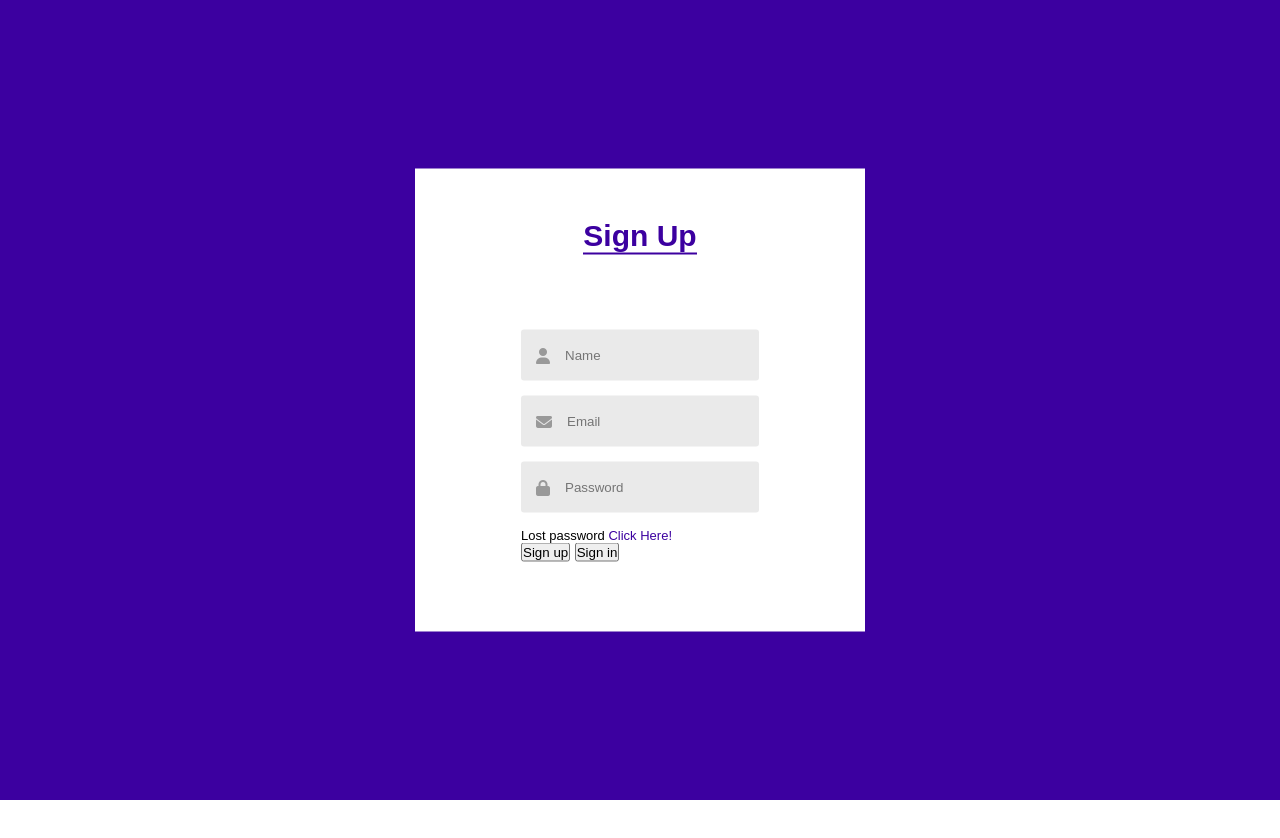
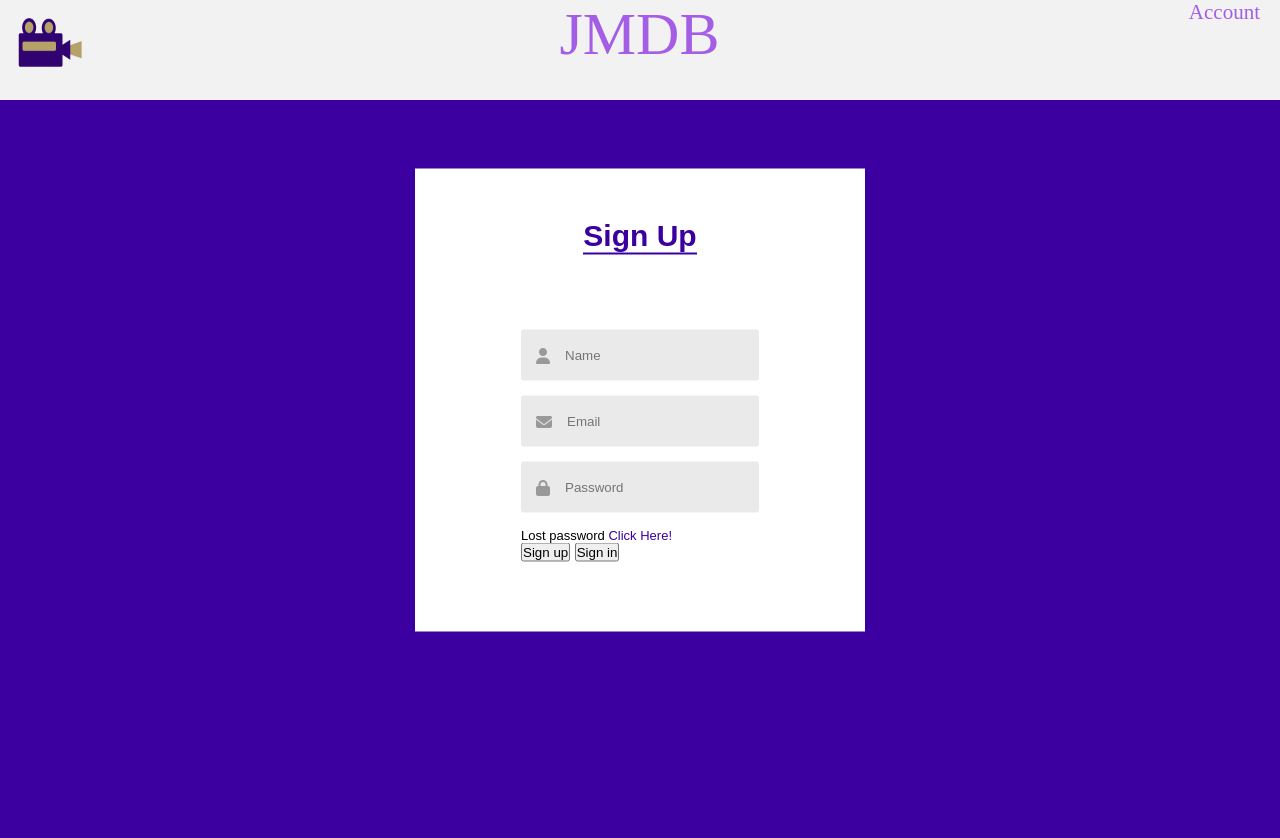
Before and after one commit to JMU-CS345/jmdb_f23_team10, a plain HTML site: page site/login.html in a window 1280 px wide. Before the commit the page ends 800 px from the top, so only its background shows below. Drawn offline with Linux system fonts and the light colour scheme; a web font is replaced by a local one.

Commit message:
added header to login page

```diff
--- a/site/login.css
+++ b/site/login.css
@@ -1,5 +1,6 @@
 @import url('https://fonts.googleapis.com/css?family=Muli&display=swap');
 @import url('https://fonts.googleapis.com/css?family=Quicksand&display=swap');
+
 
 
 :root {
@@ -11,6 +12,64 @@
     padding: 0;
     font-family: 'Poppins', sans-serif;
     box-sizing: border-box;
+    list-style: none;
+    text-decoration: none;
+}
+
+.header{
+    width: 100%;
+    height: 100px;
+    display: flex;
+    background-color: #f2f2f2;
+}
+
+.inner_header{
+    width: 150px;
+    height: 100%;
+    display: block;
+    margin: 0 auto;
+}
+
+.logo_container{
+    height: 100%;
+    display: table;
+    float: c;
+}
+
+.logo_container h1{
+    color: #a45ee5;
+    height: 100%;
+    display: table;
+    float: c;
+    text-align: center;
+    font-family: 'Rammetto';
+    font-size: 60px;
+    font-weight: 200;
+}
+
+.navigation{
+    float: right;
+    height: 100%;
+}
+
+.navigation a{
+    height: 100%;
+    display: table;
+    float: left;
+    padding: 0px 20px;
+}
+
+.navigation a:last-child{
+    padding-right: 20px;
+}
+
+.navigation li a{
+    display: table-cell;
+    vertical-align: center;
+    height: 100%;
+    color: #a45ee5;
+    font-family: "Rammetto";
+    font-size: 21px;
 }
 
 .container{
--- a/site/login.html
+++ b/site/login.html
@@ -2,6 +2,8 @@
 <html lang="en">
 
 <head>
+    <link href="https://fonts.googleapis.com/css2?family=Rammetto+One&display=swap" rel="stylesheet">
+    <link rel="stylesheet" type="text/css" href="styleHeader.css">
     <meta name="viewport" content="width=device-width, initial-scale=1.0">
     <title>JMDB</title>
     <link rel="stylesheet" href="login.css">
@@ -9,6 +11,23 @@
 
 </head>
 <body>
+    <div class = "header" >
+        <a href = "header.html">
+            <div class = "picture">
+                <img src="logo.png" alt="testing" id="logo" width="100" height="100">
+            </div>
+        </a>
+        <div class = "inner_header">
+            <div class = "logo_container">
+                <h1>JMDB</h1>
+            </div>
+        </div>
+        <div class="inner_header2">
+            <ul class="navigation">
+                <li><a href="login.html">Account</a></li>
+            </ul>
+        </div>
+    </div>
     <div class="container">
         <div class="form-box">
             <h1>Sign Up</h1>
--- a/site/styleHeader.css
+++ b/site/styleHeader.css
@@ -1,7 +1,7 @@
 *{
     margin: 0;
     padding: 0;
-    list-style: 0;
+    list-style: none;
     text-decoration: none;
 }
 
@@ -52,9 +52,9 @@
     padding-right: 20px;
 }
 
-.navigation a li{
+.navigation li a{
     display: table-cell;
-    vertical-align: middle;
+    vertical-align: center;
     height: 100%;
     color: #a45ee5;
     font-family: "Rammetto";
```
Also changed, not shown: site/header.html (+6 -4 lines), site/index.html (+0 -1 lines).
